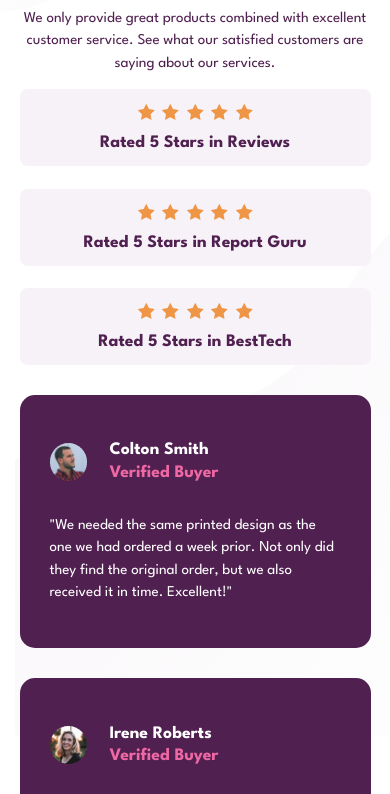
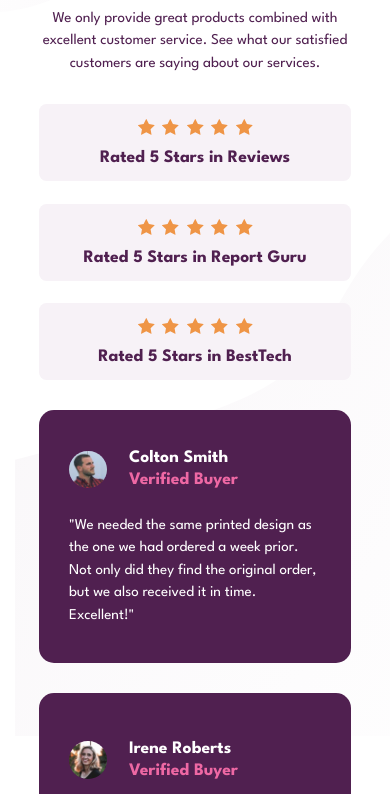
Before and after one commit to JohnB08/social-proof-section-master, a plain HTML site: page index.html in a window 390 px wide. Shown: the part 220-1014 px from the top of the page. Drawn offline with Linux system fonts and the light colour scheme.

Commit message:
mediaqueries

```diff
--- a/style.css
+++ b/style.css
@@ -120,47 +120,44 @@ main {
   grid-area: 3/3/6/4;
 }
 @media only screen and (max-width: 600px) {
+  body,
+  main,
+  .ratingwrapper,
+  .reviewwrapper {
+    display: flex;
+  }
+  main,
+  .ratingwrapper,
+  .ratingcontainer,
+  .reviewwrapper {
+    flex-direction: column;
+  }
   body {
-    padding: 20% 5%;
-    display: flex;
+    padding: 20% 10%;
     justify-content: center;
     align-items: center;
     height: auto;
     background: url(./images/bg-pattern-top-mobile.svg) top left no-repeat,
       url(./images/bg-pattern-bottom-mobile.svg) bottom right no-repeat;
   }
+  main,
+  .reviewwrapper {
+    gap: 2em;
+  }
   main {
     height: auto;
-    display: flex;
-    flex-direction: column;
-    gap: 1em;
   }
   .head {
-    width: 100%;
     padding: 0;
-    grid-area: 2/2/3/3;
     text-align: center;
   }
-  .head h1 {
+  .head h1,
+  .ratingwrapper {
     width: 100%;
   }
-  .ratingwrapper {
-    grid-area: 3/2/4/3;
-    display: flex;
-    flex-direction: column;
-    width: 100%;
-    margin-bottom: 1em;
-  }
   .ratingcontainer {
-    flex-direction: column;
     justify-content: center;
     gap: 1em;
-  }
-  .reviewwrapper {
-    grid-area: 4/2/5/3;
-    display: flex;
-    flex-direction: column;
-    gap: 2em;
   }
   .reviewcontainer {
     height: 30vh;
```
